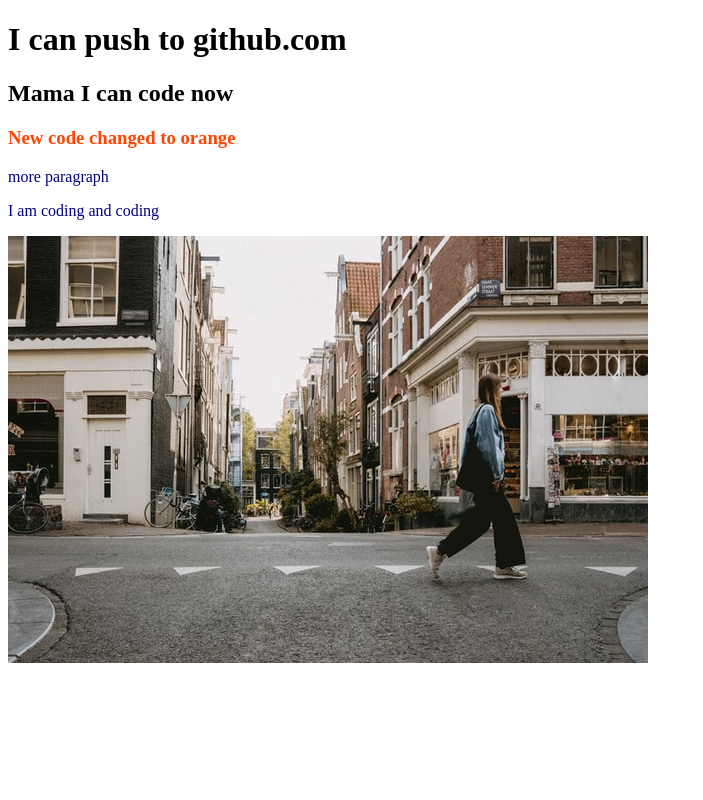
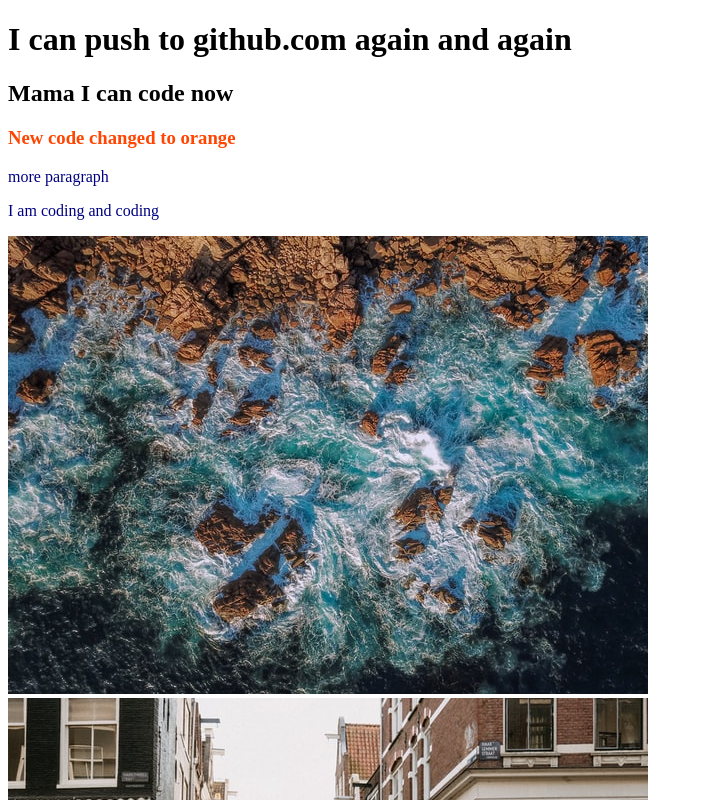
Before and after one commit to Mehdiniloy/my-second-repo, a plain HTML site: page index.html in a window 1280 px wide. Shown: the top 800 px of the page, without its empty margins (0-703 px from the left). Drawn offline with Linux system fonts and the light colour scheme.

Commit message:
git bash

```diff
--- a/index.html
+++ b/index.html
@@ -8,11 +8,12 @@
     <link rel="stylesheet" href="style.css">
 </head>
 <body>
-    <h1>I can push to github.com</h1>
+    <h1>I can push to github.com again and again</h1>
     <h2>Mama I can code now</h2>
     <h3>New code changed to orange</h3>
     <p>more paragraph</p>
     <p>I am coding and coding</p>
+    <img src="images/zac-porter-piS9K4ef63o-unsplash.jpg" alt="">
     <img src="julian-3JT6kH3bZD8-unsplash.jpg" alt="">
 
 </body>
```
Also changed, not shown: images/zac-porter-piS9K4ef63o-unsplash.jpg (added).
